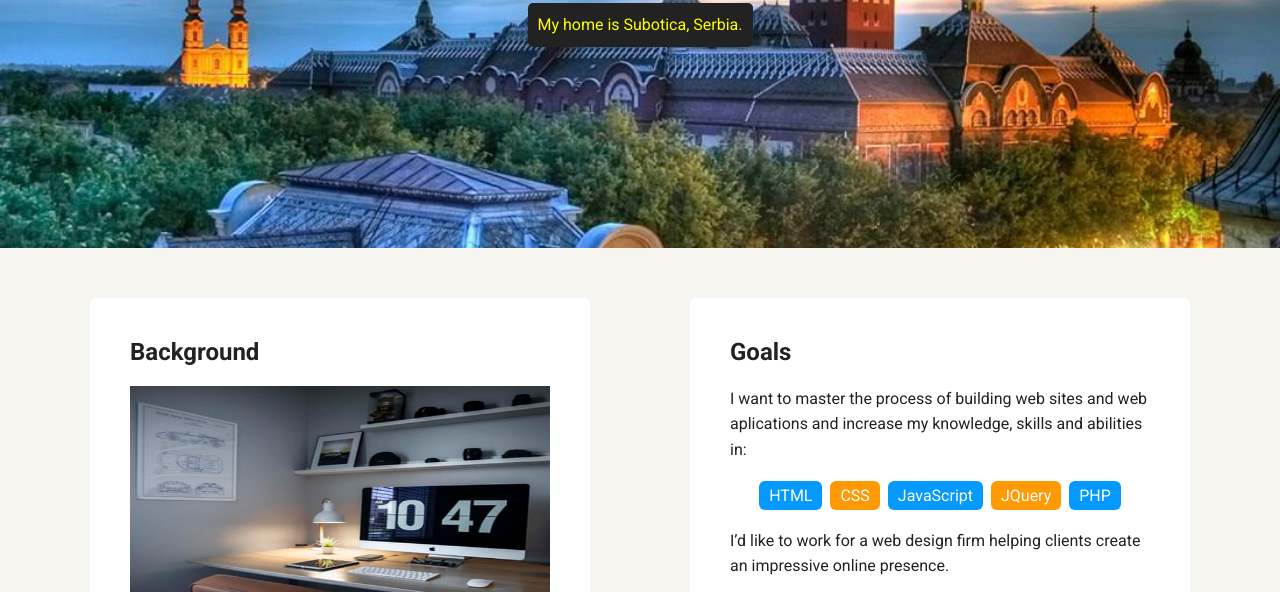
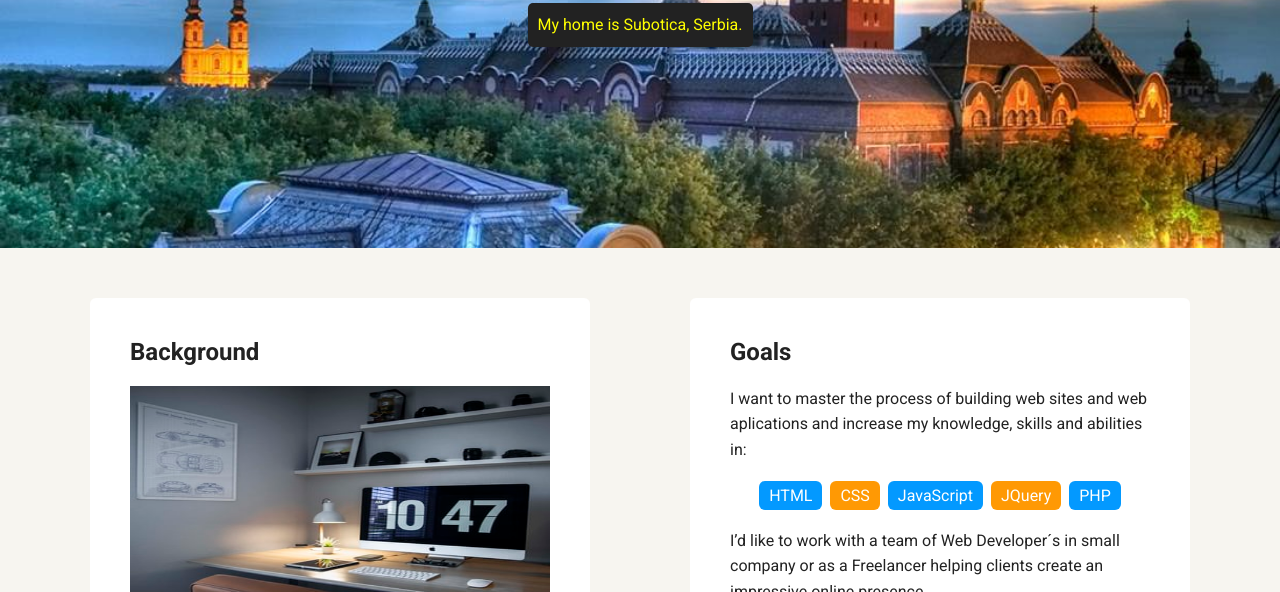
Before and after one commit to kacavendavladimir/My-Portfolio, a plain HTML site: page index.html in a window 1280 px wide. Shown: the part 352-944 px from the top of the page. Drawn offline with Linux system fonts and the light colour scheme; a web font is replaced by a local one.

Commit message:
text-changed
Some text is changed in paragraph..

```diff
--- a/index.html
+++ b/index.html
@@ -40,7 +40,7 @@
           <li>JQuery</li>
           <li>PHP</li>
         </ul>
-        <p>I’d like to work for a web design firm helping clients create an impressive online presence.</p>
+        <p>I’d like to work with a team of Web Developer´s in small company or as a Freelancer helping clients create an impressive online presence.</p>
         <img src="images/developer.jpg" alt="Phone with text `Developer` text on it" class="photo">
       </section>
 
```
